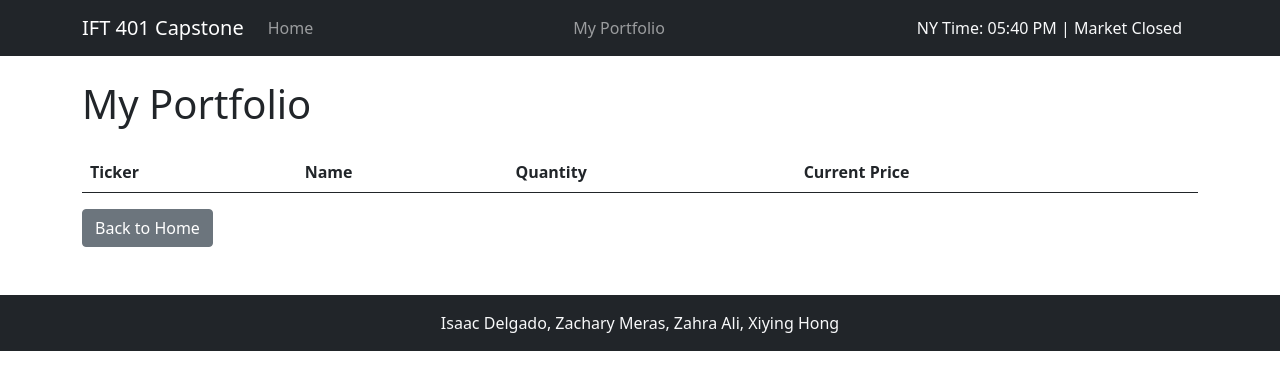
After one commit to StrigonsAce/IFT-401-Capstone, a Flask app: page /portfolio in a window 1280 px wide. The commit adds this page. Shown: the top 390 px of the page. Run offline with Flask 3, Linux system fonts and the light colour scheme; the visitor is signed in with stand-in values (Sample User, id 1); tables that the repository leaves empty hold one stand-in row (values such as "Sample post"); lists and menus that the app fills with data are empty.

Commit message:
Portfolio route and html added

```diff
--- a/app.py
+++ b/app.py
@@ -502,3 +502,33 @@ def balance():
             return redirect(url_for('balance'))
 
     return render_template('balance.html', customer=customer)
+
+@app.route('/portfolio')
+#logged in first?
+def portfolio():
+    customer = db.session.get(Customer, session['customer_id']) if 'customer_id' in session else None
+    if not customer:
+        flash('Log in first.', 'error')
+        return redirect(url_for('index'))
+    orders = OrderHistory.query.filter_by(customerID=customer.customerID, status='complete').all()
+    stock_totals = {}
+    for order in orders:
+        if order.stockID not in stock_totals:
+            stock_totals[order.stockID] = 0
+        if order.tradeType == 'buy':
+            stock_totals[order.stockID] += order.quantity
+        else:
+            stock_totals[order.stockID] -= order.quantity
+    #currently owned stocks
+    my_stocks = []
+    for stock_id, quantity in stock_totals.items():
+        if quantity > 0:
+            stock = db.session.get(StockInventory, stock_id)
+            if stock:
+                my_stocks.append({
+                    'ticker': stock.ticker,
+                    'name': stock.name,
+                    'quantity': quantity,
+                    'currentMarketPrice': stock.currentMarketPrice
+                })
+    return render_template('portfolio.html', my_stocks=my_stocks)
--- a/templates/base.html
+++ b/templates/base.html
@@ -17,6 +17,9 @@
                 <ul class="navbar-nav w-100 d-flex justify-content-between">
                     <li class="nav-item">
                         <a class="nav-link" href="{{ url_for('index') }}">Home</a>
+                    </li>
+                    <li class="nav-item">
+                        <a class="nav-link" href="{{ url_for('portfolio') }}">My Portfolio</a>
                     </li>
                     <li class="nav-item text-light d-flex align-items-center pe-3">
                         NY Time: {{ market_info.ny_time }} | Market {% if market_info.is_open %}Open{% else %}Closed{% endif %}
--- /dev/null
+++ b/templates/portfolio.html
@@ -0,0 +1,26 @@
+{% extends "base.html" %}
+{% block title %}My Portfolio{% endblock %}
+{% block content %}
+<h1>My Portfolio</h1>
+<table class="table mt-4">
+    <thead>
+        <tr>
+            <th>Ticker</th>
+            <th>Name</th>
+            <th>Quantity</th>
+            <th>Current Price</th>
+        </tr>
+    </thead>
+    <tbody>
+        {% for stock in my_stocks %}
+        <tr>
+            <td>{{ stock.ticker }}</td>
+            <td>{{ stock.name }}</td>
+            <td>{{ stock.quantity }}</td>
+            <td>${{ "%.2f"|format(stock.currentMarketPrice) }}</td>
+        </tr>
+        {% endfor %}
+    </tbody>
+</table>
+<a href="{{ url_for('index') }}" class="btn btn-secondary">Back to Home</a>
+{% endblock %}
```
